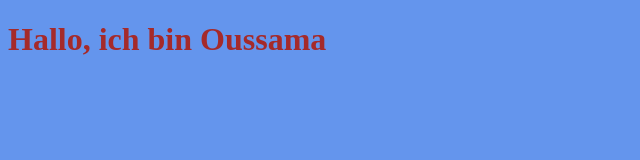
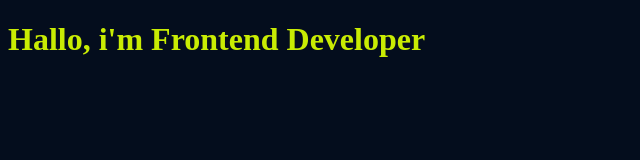
Before and after one commit to oussamakhaidoune7/mypro1, a plain HTML site: page index.html in a window 1280 px wide. Shown: the whole page, without its empty margins (0-640 px from the left). Drawn offline with Linux system fonts and the light colour scheme.

Commit message:
changed style for title

```diff
--- a/index.html
+++ b/index.html
@@ -7,7 +7,7 @@
     <link rel="stylesheet" href="style.css">
 </head>
 <body>
-    <h1>Hallo, ich bin Oussama</h1>
+    <h1>Hallo, i'm Frontend Developer</h1>
     <script src="app.js"></script>
 </body>
 </html>
--- a/style.css
+++ b/style.css
@@ -1,6 +1,6 @@
 h1{
-    color: brown;
+    color: rgb(201, 236, 3);
 }
 body{
-    background-color: cornflowerblue;
+    background-color: rgb(4, 13, 29);
 }
```
